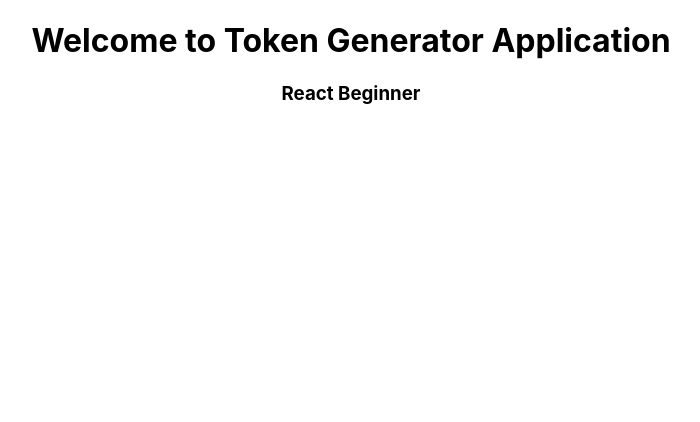
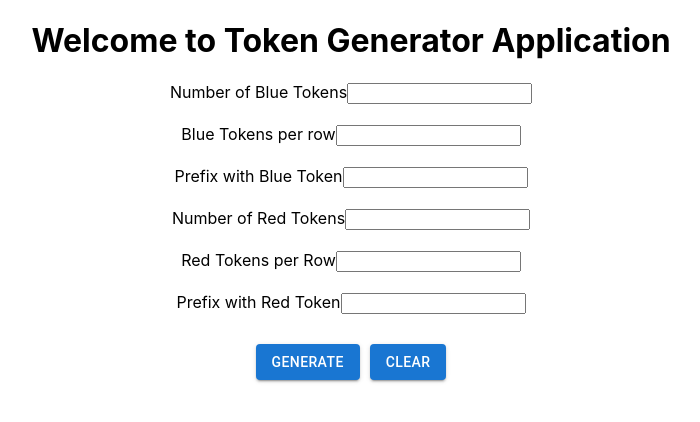
Before and after one commit to saquib07/token-generator, a React (Create React App) app: page / in a window 1280 px wide. Shown: the top 422 px of the page, without its empty margins (289-989 px from the left). Built offline with nearby package versions, Linux system fonts and the light colour scheme.

Commit message:
form created without MUI or CSS design

```diff
--- a/package.json
+++ b/package.json
@@ -4,6 +4,9 @@
   "version": "0.1.0",
   "private": true,
   "dependencies": {
+    "@emotion/react": "^11.10.5",
+    "@emotion/styled": "^11.10.5",
+    "@mui/material": "^5.11.4",
     "@testing-library/jest-dom": "^5.16.5",
     "@testing-library/react": "^13.4.0",
     "@testing-library/user-event": "^13.5.0",
--- a/src/App.js
+++ b/src/App.js
@@ -1,10 +1,12 @@
 import './App.css';
+import Webform from './components/Webform';
+
 
 function App() {
   return (
     <div className="App">
       <h1>Welcome to Token Generator Application</h1>
-      <h3>React Beginner</h3>
+      <Webform/>
     </div>
   );
 }
--- /dev/null
+++ b/src/components/Webform.js
@@ -0,0 +1,37 @@
+import React from 'react';
+import Button from '@mui/material/Button';
+import './webform.css';
+
+
+const Webform = () => {
+
+  return (
+    <div className='webform-container'>
+
+    <div className='webform-inputs'>
+    <form className='form-input'>
+        Number of Blue Tokens
+        <input type="number" /> <br/><br/>
+        Blue Tokens per row
+        <input type="number" /> <br/><br/>
+        Prefix with Blue Token
+        <input type="text"  /> <br/><br/>
+        Number of Red Tokens
+        <input type="number"  /> <br/><br/>
+        Red Tokens per Row
+        <input type="number"  /> <br/><br/>
+        Prefix with Red Token
+        <input type="text"  /> <br/><br/>
+
+    </form>
+    </div>
+
+    <div className='webform-btns'>
+       <Button className='btn-sp' variant="contained">Generate</Button>
+       <Button variant="contained">Clear</Button>
+    </div>
+    </div>
+  )
+}
+
+export default Webform
--- /dev/null
+++ b/src/components/webform.css
@@ -0,0 +1,10 @@
+.btn-sp{
+    margin-right: 10px !important;
+}
+.webform-inputs{
+    margin: 10px;
+}
+.form-input{
+    text-align: center;
+    justify-content: space-between;
+}
```
Also changed, not shown: React Github Deployment.txt (added), react events.txt (added), react_task.txt (added), 1 other file (tests, documents, lock files or other folders).
